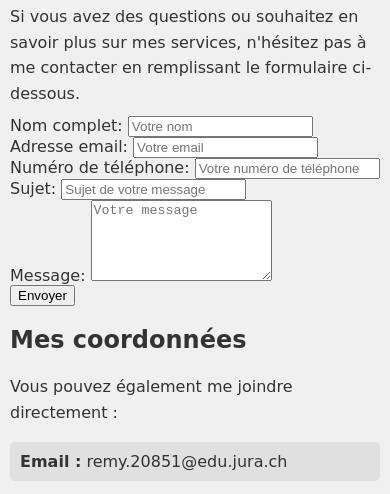
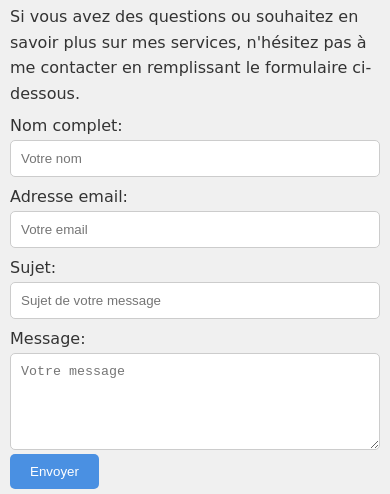
Before and after one commit to remylingenieur/Git-ReWeb, a plain HTML site: page contact.html in a window 390 px wide. Shown: the part 296-790 px from the top of the page. Drawn offline with Linux system fonts and the light colour scheme; a web font is replaced by a local one.

Commit message:
Refactor contact form by removing phone number field and enhancing input styles for better usability

```diff
--- a/contact.html
+++ b/contact.html
@@ -29,11 +29,6 @@
                 <!-- Champ pour l'email -->
                 <label for="email">Adresse email:</label>
                 <input type="email" id="email" name="email" placeholder="Votre email" required>
-                <br>
-
-                <!-- Champ pour le numéro de téléphone -->
-                <label for="phone">Numéro de téléphone:</label>
-                <input type="tel" id="phone" name="phone" placeholder="Votre numéro de téléphone">
                 <br>
 
                 <!-- Champ pour le sujet -->
--- a/main.css
+++ b/main.css
@@ -88,3 +88,41 @@ blockquote {
 }
 /* Style for images */
 /* Style for tables */
+/* Style pour le formulaire d'envoie */
+form label {
+    display: block;
+    margin: 10px 0 5px;
+}
+input[type="text"],
+input[type="email"],
+input[type="password"],
+textarea {
+    width: 100%;
+    padding: 10px;
+    border: 1px solid #ccc;
+    border-radius: 5px;
+    box-sizing: border-box; /* Ensure padding is included in width */
+}
+input[type="submit"] {
+    background-color: #4a90e2;
+    color: white;
+    border: none;
+    padding: 10px 20px;
+    border-radius: 5px;
+    cursor: pointer;
+}
+input[type="submit"]:hover {
+    background-color: #357ABD;
+}
+/* Style for buttons */
+button {
+    background-color: #4a90e2;
+    color: white;
+    border: none;
+    padding: 10px 20px;
+    border-radius: 5px;
+    cursor: pointer;
+}
+button:hover {
+    background-color: #357ABD;
+}
```
